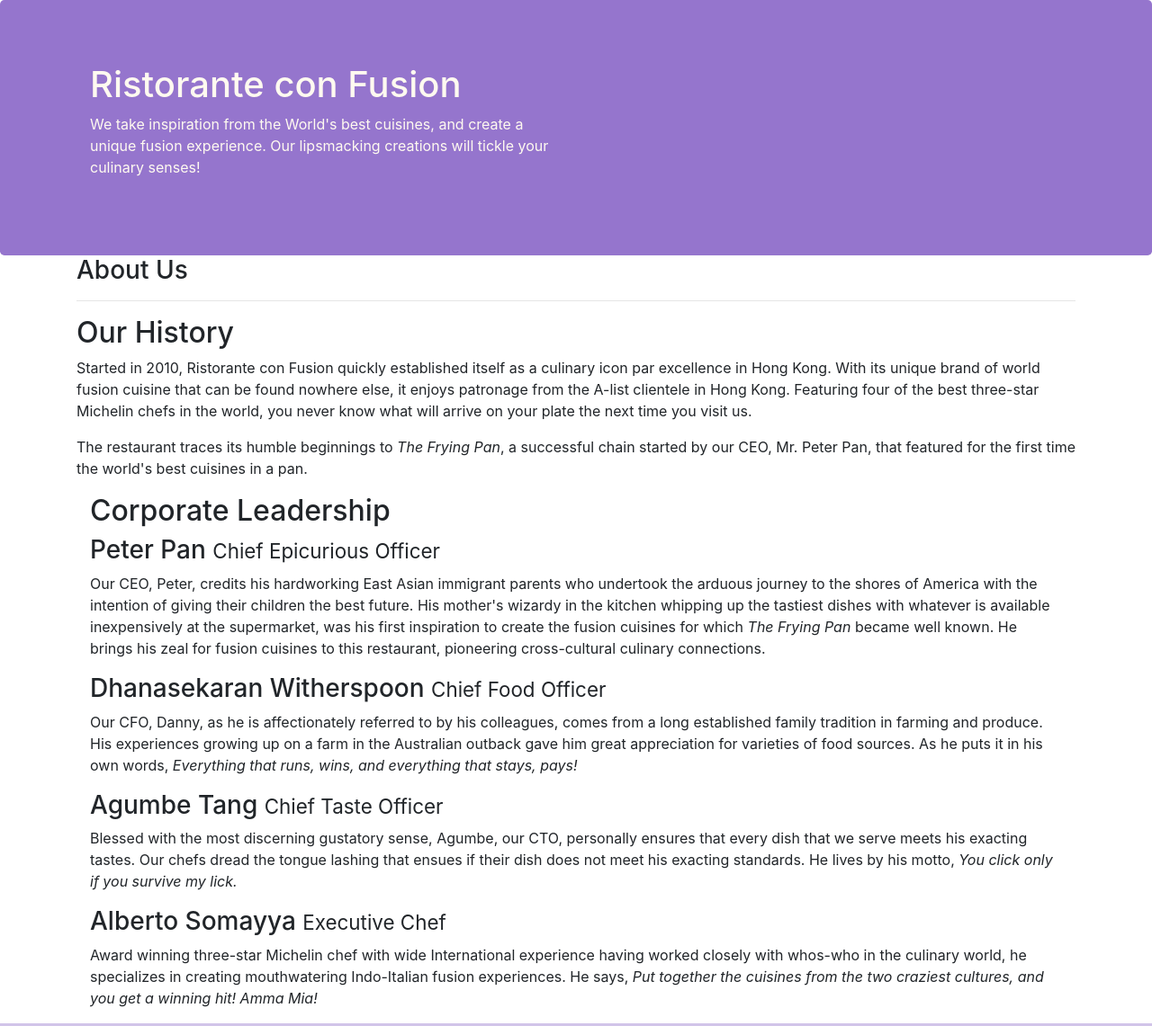
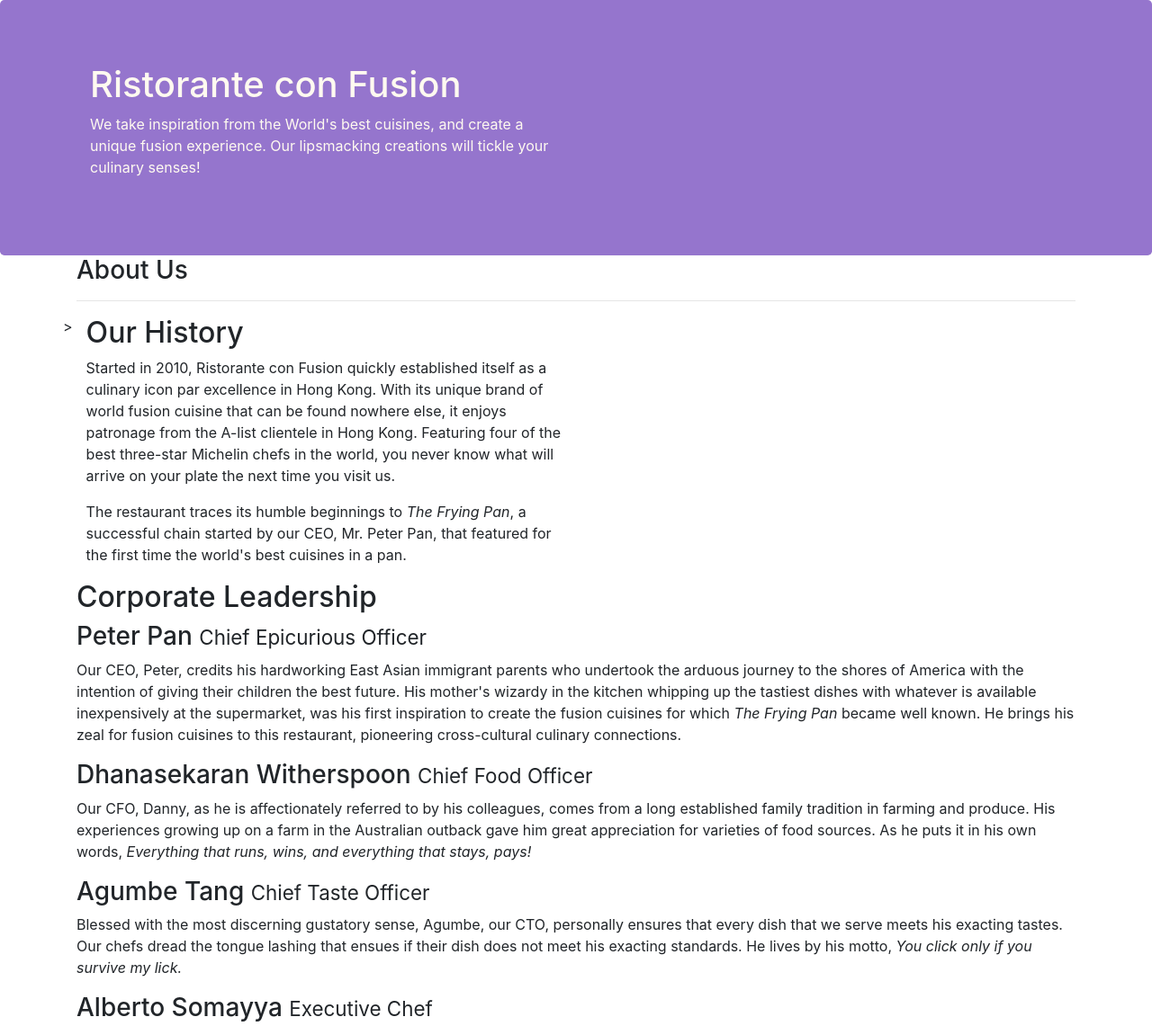
Before and after one commit to KorNito/front-end-web-ui-frameworks-and-tools-bootstrap-4, a website: page aboutus.html in a window 1280 px wide. Shown: the top 1141 px of the page at 90% size. Drawn offline with nearby package versions, Linux system fonts and the light colour scheme.

Commit message:
Our History takes half of the screens width. About us and Corporate leadership takes up full width.

```diff
--- a/aboutus.html
+++ b/aboutus.html
@@ -26,15 +26,15 @@
     </header>
 
     <div class="container">
-        <div>
-            <div>
+        <div class="row">
+            <div class="col-12">
                <h3>About Us</h3>
                <hr>
             </div>
         </div>
 
-        <div>
-            <div>
+        <div class="row">>
+            <div class="col-6">
                 <h2>Our History</h2>
                 <p>Started in 2010, Ristorante con Fusion quickly established itself as a culinary icon par excellence in Hong Kong. With its unique brand of world fusion cuisine that can be found nowhere else, it enjoys patronage from the A-list clientele in Hong Kong.  Featuring four of the best three-star Michelin chefs in the world, you never know what will arrive on your plate the next time you visit us.</p>
                 <p>The restaurant traces its humble beginnings to <em>The Frying Pan</em>, a successful chain started by our CEO, Mr. Peter Pan, that featured for the first time the world's best cuisines in a pan.</p>
@@ -44,7 +44,7 @@
         </div>
 
 
-        <div>
+        <div class="row">
             <div class="col-12">
                 <h2>Corporate Leadership</h2>
                 <h3>Peter Pan <small>Chief Epicurious Officer</small></h3>
```
